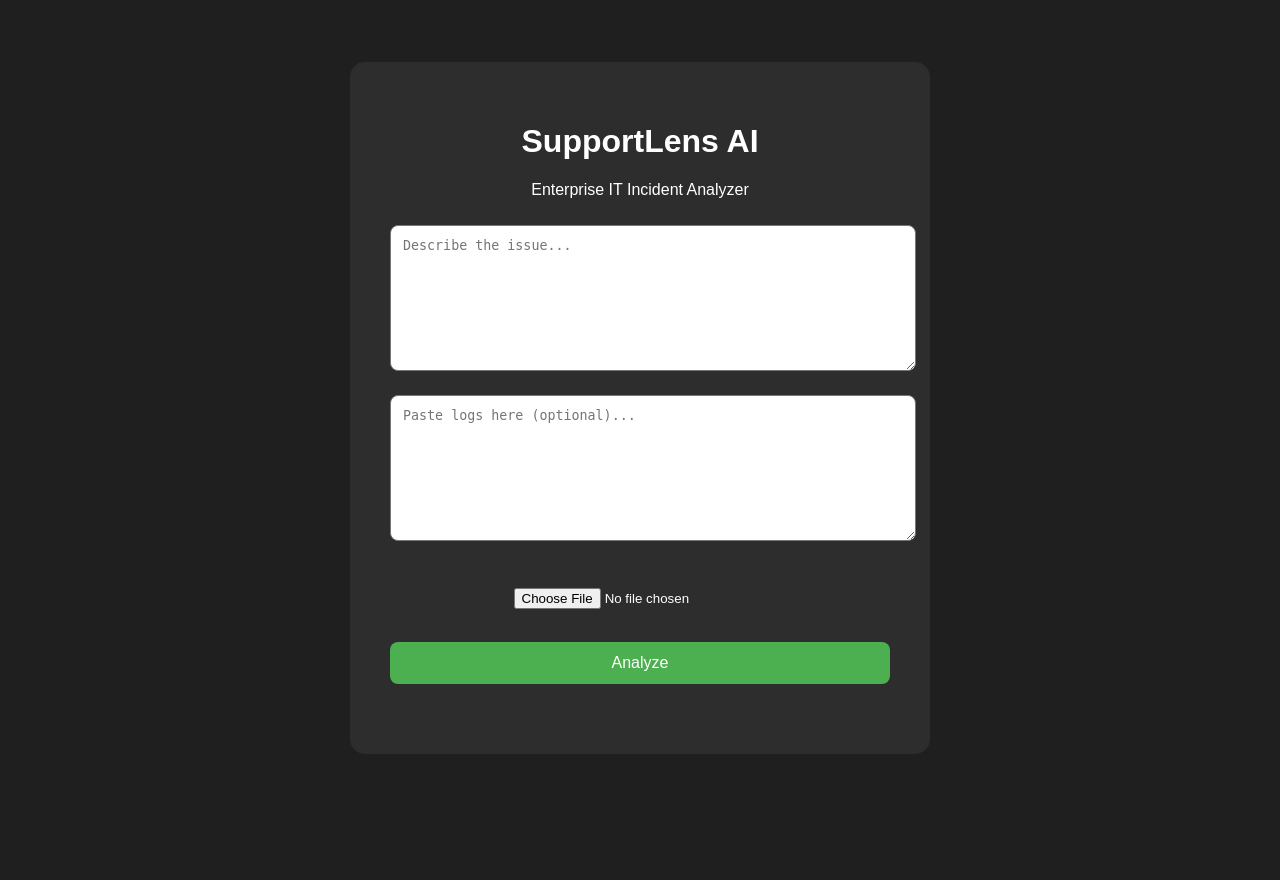
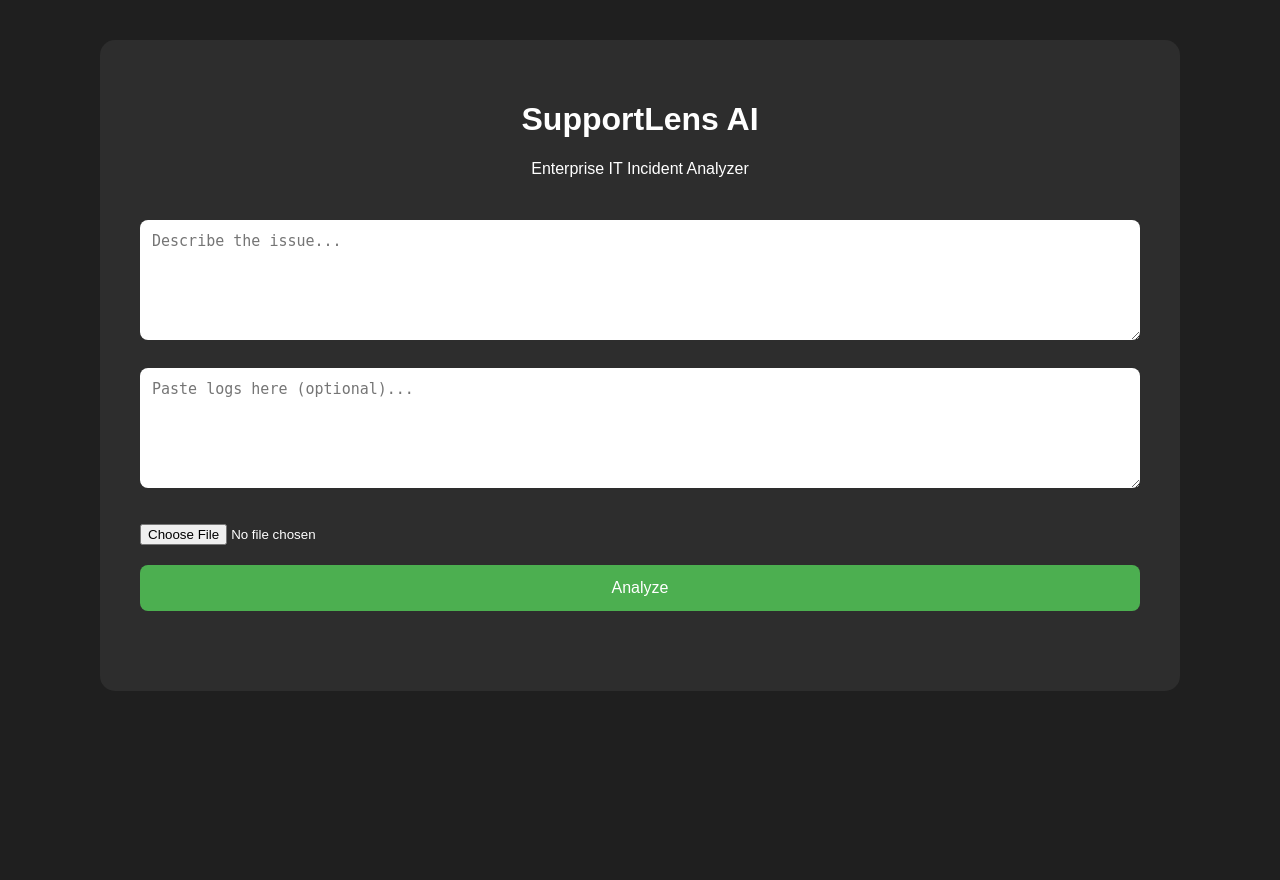
Before and after one commit to Suggestmeanamethen/SupportLens-AI, a FastAPI app: page / in a window 1280 px wide. Before the commit the page ends 754 px from the top, so only its background shows below. Run offline with FastAPI, Linux system fonts and the light colour scheme.

Commit message:
Improve UI and add project documentation

```diff
--- a/frontEnd/static/style.css
+++ b/frontEnd/static/style.css
@@ -1,21 +1,22 @@
 body{
-
     background:#1f1f1f;
     color:white;
+    font-family:Arial, sans-serif;
 
-    font-family:Arial;
+    margin:0;
+    padding:40px;
 
     display:flex;
+    justify-content:center;
+    align-items:flex-start;
 
-    justify-content:center;
-
-    align-items:center;
-
-    height:100vh;
-
+    min-height:100vh;
 }
 
 .container{
+
+    width:90%;
+    max-width:1100px;
 
     background:#2d2d2d;
 
@@ -23,13 +24,47 @@ body{
 
     border-radius:15px;
 
-    width:500px;
+    box-sizing:border-box;
+}
 
+h1{
     text-align:center;
+}
 
+p{
+    text-align:center;
+    margin-bottom:30px;
+}
+
+textarea{
+
+    width:100%;
+
+    height:120px;
+
+    margin:12px 0;
+
+    padding:12px;
+
+    border:none;
+
+    border-radius:8px;
+
+    resize:vertical;
+
+    box-sizing:border-box;
+
+    font-size:15px;
+}
+
+input[type=file]{
+
+    margin:20px 0;
 }
 
 button{
+
+    width:100%;
 
     background:#4CAF50;
 
@@ -37,55 +72,32 @@ button{
 
     border:none;
 
-    padding:12px 25px;
+    padding:14px;
+
+    border-radius:8px;
 
     cursor:pointer;
 
-    border-radius:8px;
-
     font-size:16px;
 
+    transition:0.3s;
 }
 
 button:hover{
 
     background:#45a049;
-
-}
-
-textarea{
-    width:100%;
-    height:120px;
-    margin:10px 0;
-    padding:12px;
-    border-radius:8px;
-    resize:vertical;
-}
-
-input[type=file]{
-    margin:15px 0;
-}
-
-button{
-    width:100%;
-    padding:12px;
-    font-size:16px;
-    cursor:pointer;
 }
 
 #result{
-    margin-top:20px;
-    white-space:pre-wrap;
-}
-#result{
-    margin-top:30px;
+
+    margin-top:40px;
 }
 
 .analysis{
+
     background:#1f1f1f;
-    color:#f1f1f1;
 
-    padding:20px;
+    padding:25px;
 
     border-radius:10px;
 
@@ -93,9 +105,37 @@ button{
 
     white-space:pre-wrap;
 
-    line-height:1.6;
+    word-break:break-word;
+
+    line-height:1.8;
+
+    font-size:16px;
 
     overflow-x:auto;
+}
 
-    font-size:15px;
+.analysis h2,
+.analysis h3{
+
+    margin-top:25px;
+    color:#4CAF50;
 }
+
+.analysis ul{
+
+    padding-left:20px;
+}
+
+.analysis li{
+
+    margin-bottom:8px;
+}
+
+pre{
+
+    white-space:pre-wrap;
+
+    word-break:break-word;
+
+    font-family:inherit;
+}
--- a/frontEnd/templates/index.html
+++ b/frontEnd/templates/index.html
@@ -4,6 +4,7 @@
 <head>
     <meta charset="UTF-8">
     <meta name="viewport" content="width=device-width, initial-scale=1.0">
+
     <title>SupportLens AI</title>
 
     <link rel="stylesheet" href="/static/style.css">
@@ -24,14 +25,10 @@
         id="logs"
         placeholder="Paste logs here (optional)..."></textarea>
 
-        <br><br>
-
     <input
         type="file"
         id="image"
         accept="image/*">
-
-        <br><br>
 
     <button onclick="analyzeIssue()">
         Analyze
@@ -44,5 +41,4 @@
 <script src="/static/script.js"></script>
 
 </body>
-
 </html>
```
Also changed, not shown: Assets/Home.png (added), ReadMe.md (added). Lines whose indentation alone changed are shown as unchanged.
